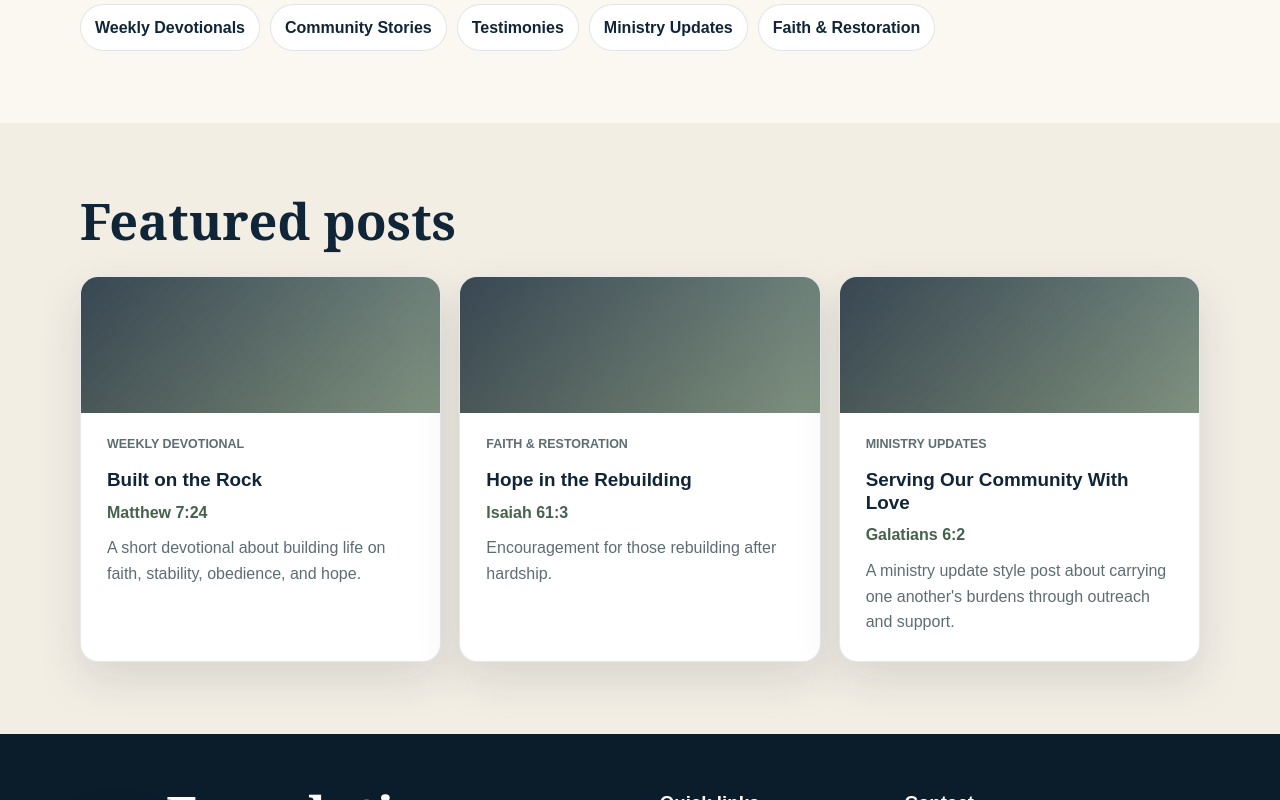
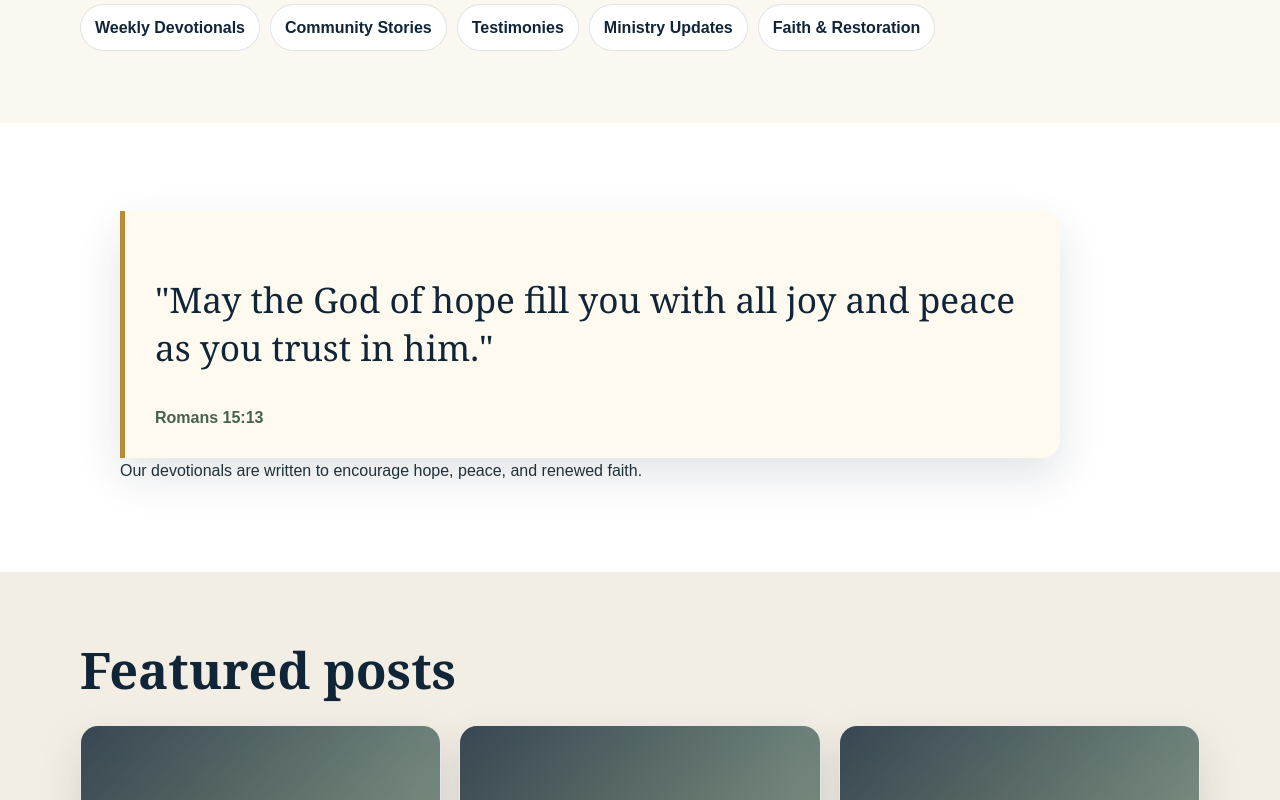
Before and after one commit to mconklin-boop/foundationontherock, a Next.js app: page /devotionals in a window 1280 px wide. Shown: the part 740-1540 px from the top of the page. Built offline with nearby package versions, Linux system fonts and the light colour scheme.

Commit message:
Add scripture integration to devotionals page

```diff
--- a/app/devotionals/page.tsx
+++ b/app/devotionals/page.tsx
@@ -1,6 +1,7 @@
 import type { Metadata } from "next";
 import { DevotionalCard } from "@/components/DevotionalCard";
 import { PageHero } from "@/components/PageHero";
+import { ScriptureBlock } from "@/components/ScriptureBlock";
 import { Section } from "@/components/Section";
 
 export const metadata: Metadata = {
@@ -57,6 +58,15 @@ export default function DevotionalsPage() {
         </div>
       </Section>
 
+      <Section className="section--scripture">
+        <ScriptureBlock
+          verse="May the God of hope fill you with all joy and peace as you trust in him."
+          reference="Romans 15:13"
+          reflection="Our devotionals are written to encourage hope, peace, and renewed faith."
+          variant="soft"
+        />
+      </Section>
+
       <Section title="Featured posts" className="section--soft">
         <div className="devotional-grid">
           {posts.map((post) => (
```
